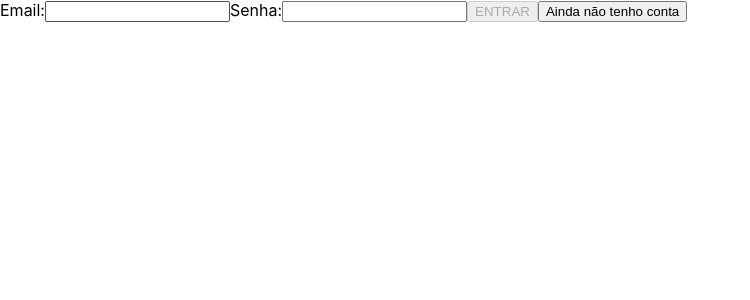
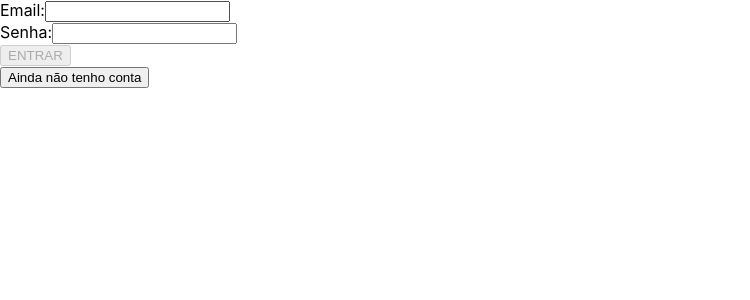
Before and after one commit to cleytonoliveira/trybeer, a React (Create React App) app in the folder front-end/: page /login in a window 1280 px wide. Shown: the top 300 px of the page, without its empty margins (0-750 px from the left). Built offline with nearby package versions, Linux system fonts and the light colour scheme.

Commit message:
inclused past pageLogin and components

```diff
--- a/front-end/src/components/FormLogin.jsx
+++ /dev/null
@@ -1,55 +0,0 @@
-import React, { useContext } from 'react';
-import LoginContext from '../context/LoginContext';
-
-function FormLogin() {
-  const {
-    dataUser: user,
-    hadleIputs: handleChange,
-    handleButton: handleClick,
-    isDisabled: valid,
-    router: history,
-  } = useContext(LoginContext);
-  return (
-    <div>
-      <label htmlFor="email-user">
-        Email:
-        <input
-          id="email-user"
-          type="email"
-          name="email"
-          value={ user.email }
-          data-testid="email-input"
-          onChange={ handleChange }
-        />
-      </label>
-      <label htmlFor="pass-user">
-        Senha:
-        <input
-          id="pass-user"
-          type="password"
-          name="password"
-          value={ user.password }
-          data-testid="password-input"
-          onChange={ handleChange }
-        />
-      </label>
-      <button
-        type="submit"
-        data-testid="signin-btn"
-        disabled={ valid }
-        onClick={ handleClick }
-      >
-        ENTRAR
-      </button>
-      <button
-        type="button"
-        data-testid="no-account-btn"
-        onClick={ () => history.push('/register') }
-      >
-        Ainda não tenho conta
-      </button>
-    </div>
-  );
-}
-
-export default FormLogin;
--- /dev/null
+++ b/front-end/src/components/pageLogin/ButtonsForm.jsx
@@ -0,0 +1,29 @@
+import React from 'react';
+
+function ButtonsForm(valid, handleClick, history) {
+  return (
+    <div>
+      <div>
+        <button
+          type="submit"
+          data-testid="signin-btn"
+          disabled={ valid }
+          onClick={ handleClick }
+        >
+          ENTRAR
+        </button>
+      </div>
+      <div>
+        <button
+          type="button"
+          data-testid="no-account-btn"
+          onClick={ () => history.push('/register') }
+        >
+          Ainda não tenho conta
+        </button>
+      </div>
+    </div>
+  );
+}
+
+export default ButtonsForm;
--- /dev/null
+++ b/front-end/src/components/pageLogin/FormLogin.jsx
@@ -0,0 +1,23 @@
+import React, { useContext } from 'react';
+import LoginContext from '../../context/LoginContext';
+import InputsForm from './InputsForm';
+import ButtonsForm from './ButtonsForm';
+
+function FormLogin() {
+  const {
+    dataUser: user,
+    hadleIputs: handleChange,
+    handleButton: handleClick,
+    isDisabled: valid,
+    router: history,
+  } = useContext(LoginContext);
+
+  return (
+    <div>
+      { InputsForm(user, handleChange) }
+      { ButtonsForm(valid, handleClick, history) }
+    </div>
+  );
+}
+
+export default FormLogin;
--- /dev/null
+++ b/front-end/src/components/pageLogin/InputsForm.jsx
@@ -0,0 +1,36 @@
+import React from 'react';
+
+function InputsForm(user, handleChange) {
+  return (
+    <div>
+      <div>
+        <label htmlFor="email-user">
+          Email:
+          <input
+            id="email-user"
+            type="email"
+            name="email"
+            value={ user.email }
+            data-testid="email-input"
+            onChange={ handleChange }
+          />
+        </label>
+      </div>
+      <div>
+        <label htmlFor="pass-user">
+          Senha:
+          <input
+            id="pass-user"
+            type="password"
+            name="password"
+            value={ user.password }
+            data-testid="password-input"
+            onChange={ handleChange }
+          />
+        </label>
+      </div>
+    </div>
+  );
+}
+
+export default InputsForm;
--- a/front-end/src/pages/Login.jsx
+++ b/front-end/src/pages/Login.jsx
@@ -1,7 +1,7 @@
 import React, { useEffect, useState } from 'react';
 import PropTypes from 'prop-types';
 import LoginContext from '../context/LoginContext';
-import FormLogin from '../components/FormLogin';
+import FormLogin from '../components/pageLogin/FormLogin';
 
 function Login({ history }) {
   const [user, setUser] = useState({ email: '', password: '' });
@@ -51,7 +51,7 @@ function Login({ history }) {
 }
 
 Login.propTypes = {
-  history: PropTypes.func.isRequired,
+  history: PropTypes.objectOf(Object).isRequired,
 };
 
 export default Login;
```
